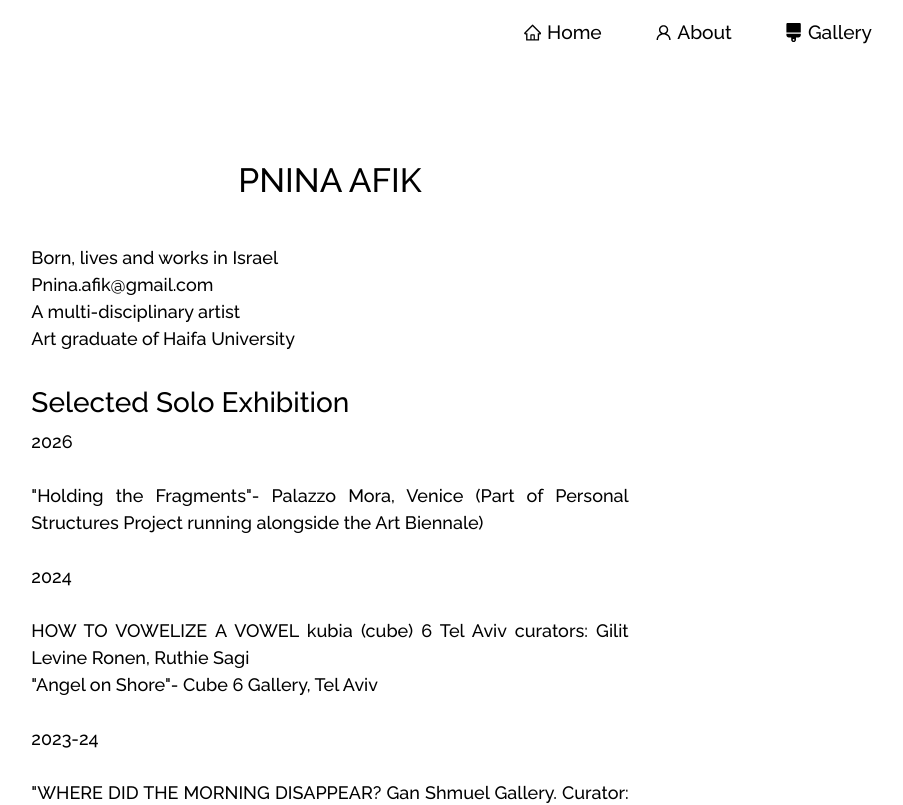
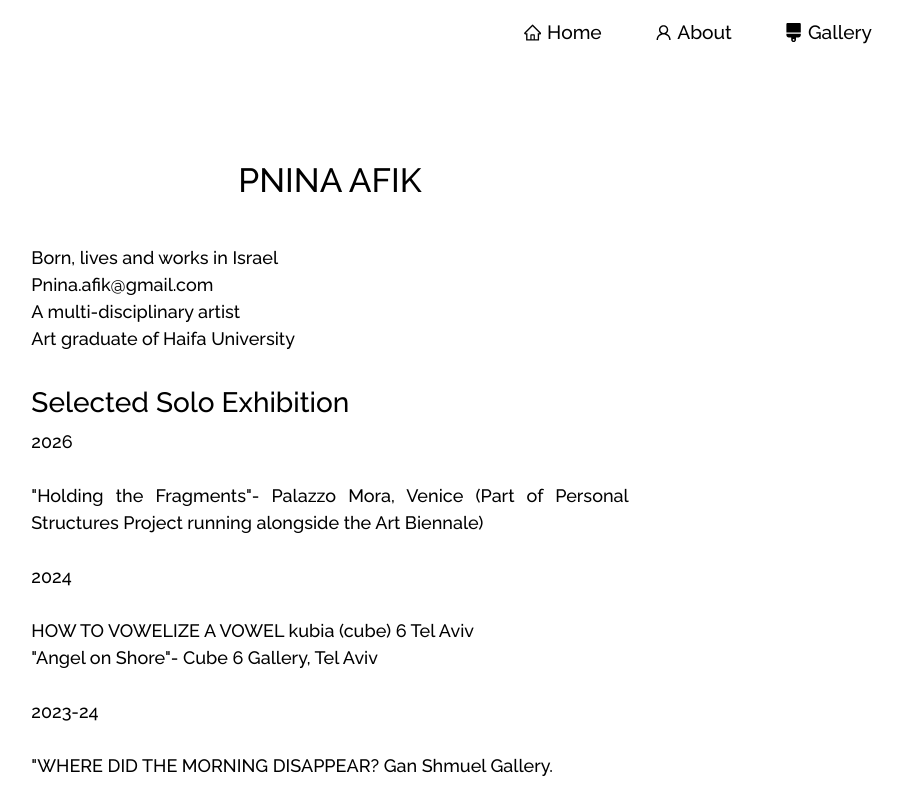
Before and after one commit to GuyAfik/Pnina-Afik-Art, a React (Create React App) app: page /about in a window 1280 px wide. Shown: the top 805 px of the page, without its empty margins (310-1213 px from the left). Built offline with nearby package versions, Linux system fonts and the light colour scheme.

Commit message:
remove curators

```diff
--- a/src/components/About/AboutCard.js
+++ b/src/components/About/AboutCard.js
@@ -6,7 +6,7 @@ function AboutCard() {
     <Card className="quote-card-view">
       <Card.Body>
         <blockquote className="blockquote mb-0">
-        <p style={{ textAlign: "justify", color: "black" }}>
+        <p style={{ textAlign: "justify", color: "black", fontSize: "0.9em" }}>
             Born, lives and works in Israel
             <br />
             Pnina.afik@gmail.com
@@ -27,7 +27,7 @@ function AboutCard() {
             2024
             <br />
             <br />
-            HOW TO VOWELIZE A VOWEL kubia (cube) 6 Tel Aviv curators: Gilit Levine Ronen, Ruthie Sagi
+            HOW TO VOWELIZE A VOWEL kubia (cube) 6 Tel Aviv
             <br />
             "Angel on Shore"- Cube 6 Gallery, Tel Aviv
             <br />
@@ -35,23 +35,23 @@ function AboutCard() {
             2023-24
             <br />
             <br />
-            "WHERE DID THE MORNING DISAPPEAR? Gan Shmuel Gallery. Curator: Orit Kulikovsky
+            "WHERE DID THE MORNING DISAPPEAR? Gan Shmuel Gallery.
             <br />
             <br />
             2021
             <br />
             <br />
-            "SHADOW OF DOUBT" Yavne Gallery. Curator: Hanita Elizur
+            "SHADOW OF DOUBT" Yavne Gallery.
             <br />
-            "HIDING PLACE" N.D. Gallery Ramat Gan. Curator: Ronit Roth Hadad
+            "HIDING PLACE" N.D. Gallery Ramat Gan.
             <br />
-            "TWILLIGHT", Gallery on the Hill- Maitar. Curator: Sheva Shaham
+            "TWILLIGHT", Gallery on the Hill- Maitar.
             <br />
             <br />
             2018
             <br />
             <br />
-            "SUPERPOSITION" TOVA OSMANN GALLEY- TEL AVIV Curator: Tova Osman
+            "SUPERPOSITION" TOVA OSMANN GALLEY- TEL AVIV
             <br />
             "ONE BY ONE" EIN HOD GALLERY- EIN HOD
             <h3>
@@ -78,29 +78,29 @@ function AboutCard() {
             <br />
             "In Real time"- Cube 6 Gallery Tel Aviv
             <br />
-            "HERE I AM Starta Arta Gallery New York. Curator Maayan Levi
+            "HERE I AM" Starta Arta Gallery New York.
             <br />
             <br />
             2022
             <br />
             <br />
-            "FALSE AWAKENING" Givat Haviva Gallery. Curator Rula Huri
+            "FALSE AWAKENING" Givat Haviva Gallery.
             <br />
             <br />
             2021
             <br />
             <br />
-            "ROOTS" Zurala group exhibition, Gallery on the Cliff, Netanya. Curators: Ruthi Sagi, Gilat Ben Arie.
+            "ROOTS" Zurala group exhibition, Gallery on the Cliff, Netanya.
             <br />
             <br />
             2020
             <br />
             <br />
-            THE NEW ATTRIBUTES. Rishon Lezion Artists House. Curator: Hanita Elizure
+            THE NEW ATTRIBUTES. Rishon Lezion Artists House.
             <br />
-            "CORONA TIME"- Gan Shmuel Gallery. Curators: Adi Yekutieli and Orit Kulikovsky
+            "CORONA TIME"- Gan Shmuel Gallery.
             <br />
-            "RORSHACH IS ALIVE AND DEAD IN TEL AVIV"- ONLINE EXHIBITION (Covid days) Curator: Hanita Elizur
+            "RORSHACH IS ALIVE AND DEAD IN TEL AVIV"- ONLINE EXHIBITION (Covid days)
             <br />
             https://www.facebook.com/hanitaelizur/photos/rpp.103224641337792/114499426876980/?type=3&theater
             <br />
@@ -108,15 +108,13 @@ function AboutCard() {
             2019
             <br />
             <br />
-            "WOMEN CREATORS"- Csstel Museum- Ma'ale Edomim Curator: Rachel Ziv
+            "WOMEN CREATORS"- Csstel Museum- Ma'ale Edomim
             <br />
-            INTERNATIONAL ART BIENNALE- Museum of Modern Art Barcelona. Curator: Dr. Salvatore Russo
+            INTERNATIONAL ART BIENNALE- Museum of Modern Art Barcelona.
             <br />
             ART EXPO NEW YORK- a contemporary art show- NEW YORK U.S.A
             ART SAN DIEGO—a contemporary art show-San Diego USA
             SPECTRUM MIAMI- CONTEMPORARY INTERNATIONAL ART SHOW, MIAMI USA
-            <br />
-            "WOMEN CREATORS"- Csstel Museum- Ma'ale Edomim Curator: Rachel Ziv
             <h3>
               <br />
               SELECTED PUBLICATIONS
```
